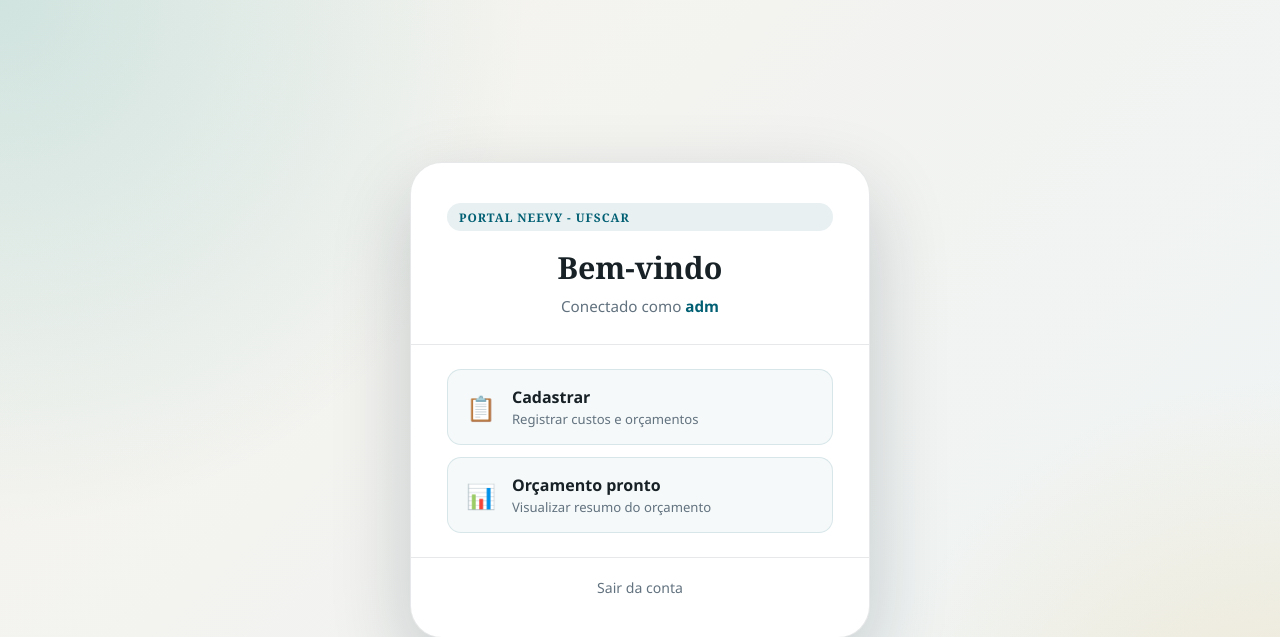
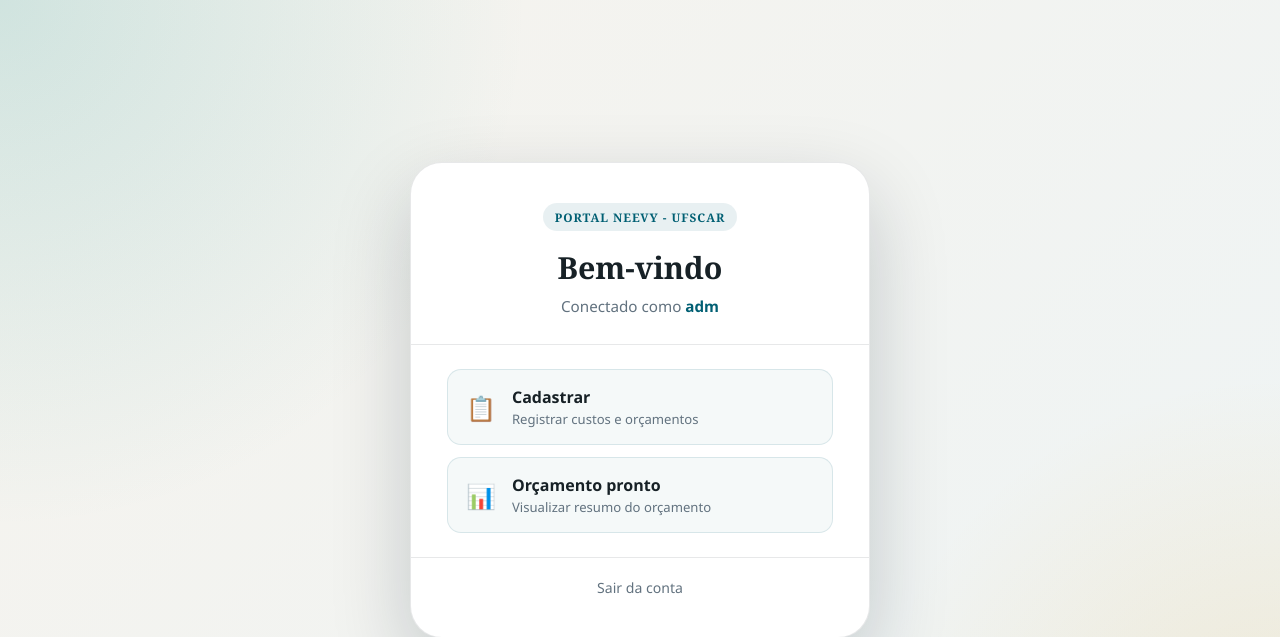
Before and after one commit to fabianopolone123/site_samela_faculdade, a Django app: page /painel/ in a window 1280 px wide. Shown: the top 637 px of the page. Run offline with Django 5.2, Linux system fonts and the light colour scheme; a user stored in the database is signed in.

Commit message:
Centraliza eyebrow 'Portal NEEVY - UFSCar' no painel
Co-Authored-By: Claude Sonnet 4.6 <noreply@anthropic.com>

```diff
--- a/static/css/app.css
+++ b/static/css/app.css
@@ -1291,6 +1291,7 @@ tr.is-selected {
     gap: 8px;
     margin-bottom: 28px;
     text-align: center;
+    justify-items: center;
 }
 
 .dashboard-welcome-header h1 {
```
